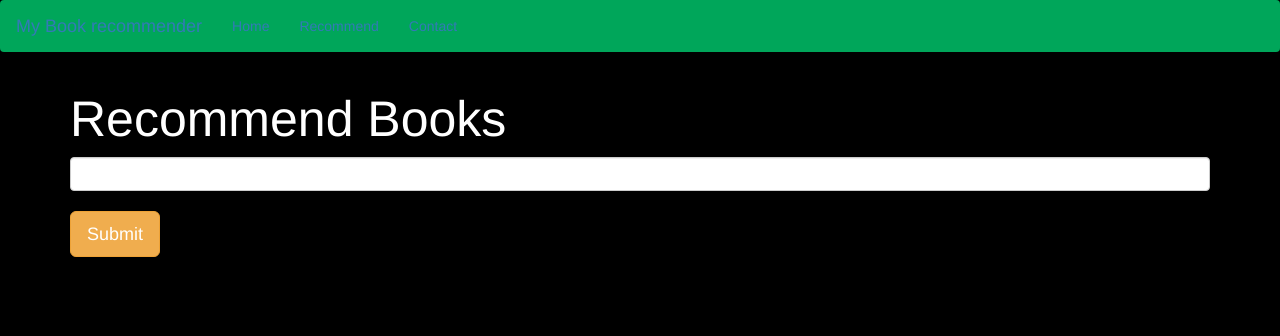
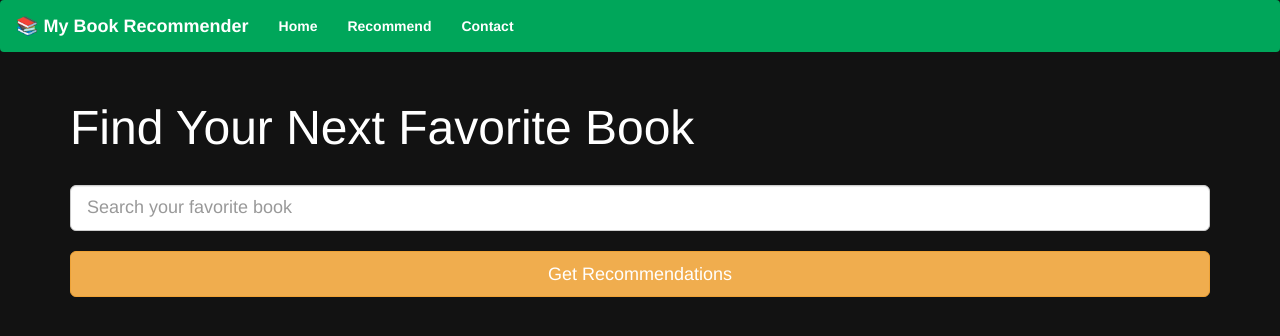
Before and after one commit to Aryamandev14/Book-Recommender-System, a Flask app: page /recommend in a window 1280 px wide. Shown: the top 336 px of the page. Run offline with Flask 3, Linux system fonts and the light colour scheme; parts of the project's set-up code (start-up, migrations or seed data) failed here and were passed over.

Commit message:
final pryj

```diff
--- a/templates/Recommender.html
+++ b/templates/Recommender.html
@@ -3,54 +3,96 @@
 <head>
     <meta charset="UTF-8">
     <title>Book Recommender System</title>
-    <!-- Latest compiled and minified CSS -->
-<link rel="stylesheet" href="https://cdn.jsdelivr.net/npm/bootstrap@3.3.7/dist/css/bootstrap.min.css" integrity="sha384-BVYiiSIFeK1dGmJRAkycuHAHRg32OmUcww7on3RYdg4Va+PmSTsz/K68vbdEjh4u" crossorigin="anonymous">
-</head>
+
+    <!-- Bootstrap CSS -->
+    <link rel="stylesheet" href="https://cdn.jsdelivr.net/npm/bootstrap@3.3.7/dist/css/bootstrap.min.css"
+          integrity="sha384-BVYiiSIFeK1dGmJRAkycuHAHRg32OmUcww7on3RYdg4Va+PmSTsz/K68vbdEjh4u"
+          crossorigin="anonymous">
     <style>
-    .text-white{
-        color:white
+        body {
+            background-color: #121212;
+            color: white;
+        }
+
+        .navbar {
+            background-color: #00a65a;
+        }
+
+        .navbar-brand, .nav > li > a {
+            color: white !important;
+            font-weight: bold;
+        }
+
+        h1 {
+            font-size: 48px;
+            margin: 30px 0;
+        }
+
+        .form-control {
+            max-width: 2000px;
+        }
+
+        .card {
+            background-color: #1e1e1e;
+            padding: 15px;
+            border-radius: 10px;
+            box-shadow: 0 0 15px rgba(0, 166, 90, 0.4);
+            text-align: center;
+            height: 100%;
+        }
+
+        .card img {
+            max-width: 100%;
+            height: 220px;
+            object-fit: contain;
+            margin-bottom: 10px;
+        }
+
+        .text-white {
+            color: white;
         }
     </style>
-<body style="background-color:black">
+</head>
+<body>
 
-    <nav class="navbar" style="background-color:#00a65a">
-        <a class="navbar-brand">My Book recommender</a>
+    <nav class="navbar">
+        <div class="container-fluid">
+            <div class="navbar-header">
+                <a class="navbar-brand">📚 My Book Recommender</a>
+            </div>
             <ul class="nav navbar-nav">
                 <li><a href="/">Home</a></li>
                 <li><a href="/recommend">Recommend</a></li>
-            <li><a>Contact</a></li>
+                <li><a href="#">Contact</a></li>
             </ul>
+        </div>
     </nav>
 
     <div class="container">
+        <h1 class="text-white">Find Your Next Favorite Book</h1>
+       <form action="/recommend_books" method="post">
     <div class="row">
-            <div class="col-md-12">
-                <h1 class="text-white" style="font-size:50px">Recommend Books</h1>
-                <form action="/recommend_books" method="post">
-                    <input name="user_input" type="text" class="form-control"><br>
-                    <input type="submit" class="btn btn-lg btn-warning">
+        <div class="col-xs-12">
+            <input name="user_input" type="text" class="form-control input-lg" placeholder="Search your favorite book" style="width: 100%; margin-bottom: 20px;">
+        </div>
+        <div class="col-xs-12">
+            <input type="submit" class="btn btn-lg btn-warning btn-block" value="Get Recommendations">
+        </div>
+    </div>
 </form>
-            </div>
 
+        <div class="row">
             {% if data %}
-
                 {% for i in data %}
-                <div class="col-md-3" style="margin-top:50px">
+                <div class="col-md-3 col-sm-6" style="margin-top: 30px;">
                     <div class="card">
-                        <div class="card-body">
-                            <img class="card-img-top" src="{{i[2]}}">
-                            <p class="text-white">{{i[0]}}</p>
-                            <h4 class="text-white">{{i[1]}}</h4>
-                        </div>
+                        <img src="{{ i[2] }}" alt="Book cover">
+                        <h4 class="text-white">{{ i[0] }}</h4>
+                        <p class="text-white">{{ i[1] }}</p>
                     </div>
                 </div>
                 {% endfor %}
-
             {% endif %}
-
-
-
-
         </div>
     </div>
 
```
Also changed, not shown: templates/index.html (+24 -18 lines). Lines whose indentation alone changed are shown as unchanged.
